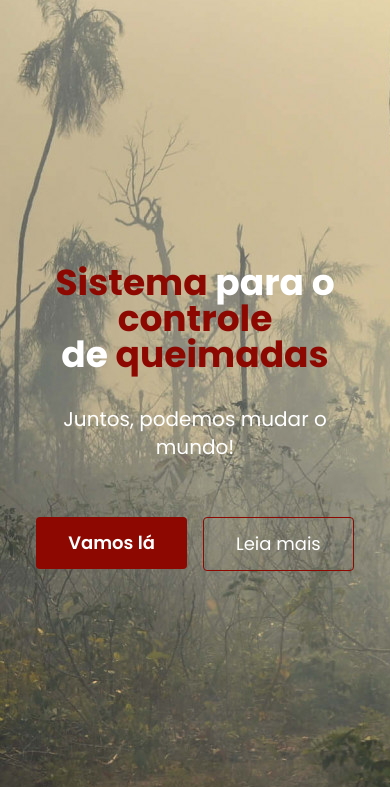
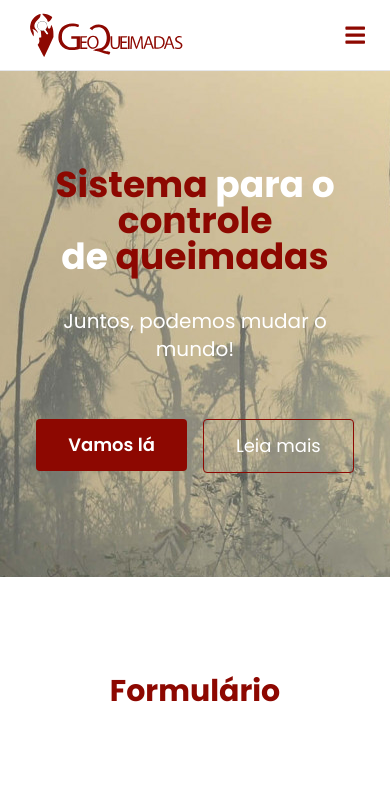
Before and after one commit to Geoqueimadas/frontend, a Next.js app: page / in a window 390 px wide. Shown: the top 787 px of the page. Built offline with nearby package versions, Linux system fonts and the light colour scheme.

Commit message:
seven commit

```diff
--- a/components/Home/Home.js
+++ b/components/Home/Home.js
@@ -3,7 +3,7 @@ import { Link } from "react-scroll";
 const Home = () => {
   return (
     <div
-    className="h-screen bg-hero flex justify-center items-center"
+    className="h-auto py-24 md:py-0 md:h-screen bg-hero flex justify-center items-center"
     id="home"
   >
     <section className="flex  text-white">
--- a/pages/index.js
+++ b/pages/index.js
@@ -6,6 +6,7 @@ function HomePage() {
   return (
 
   <>
+  <Navbar/>
   <Home/>
   <Formulario/>
   </>
```
